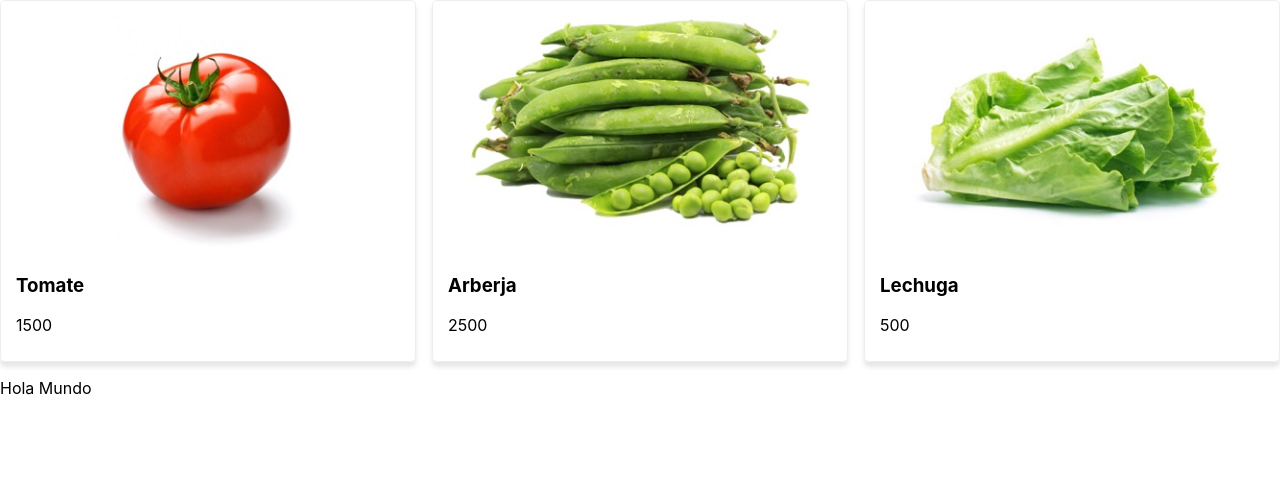
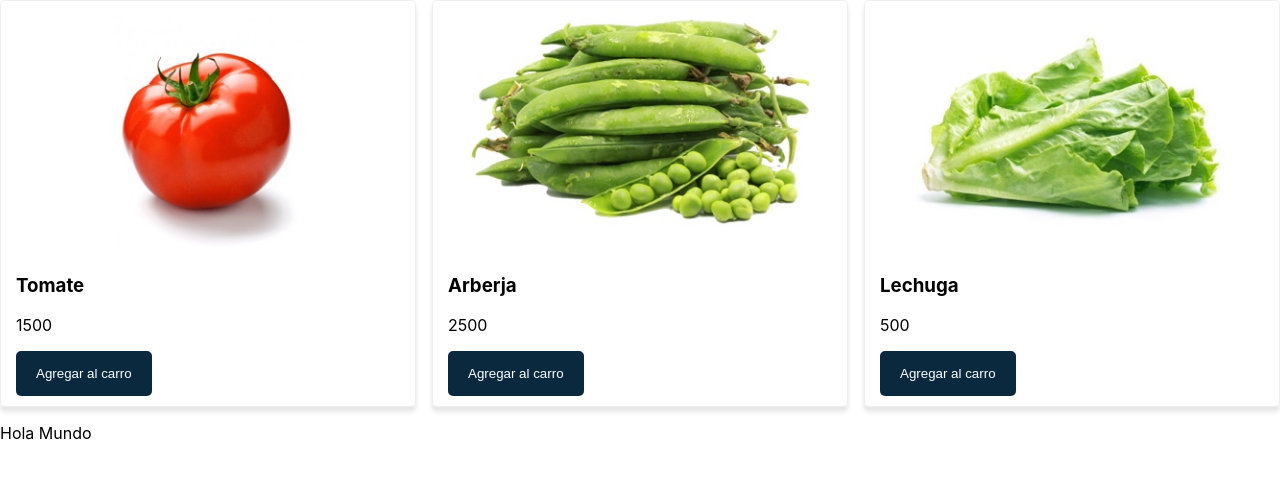
Before and after one commit to MedinaGitHub/carro-de-compra, a React (Create React App) app: page / in a window 1280 px wide. Shown: the top 478 px of the page. Built offline with nearby package versions, Linux system fonts and the light colour scheme.

Commit message:
lesson 44

```diff
--- /dev/null
+++ b/src/components/Button.js
@@ -0,0 +1,25 @@
+import { Component } from 'react'
+
+const styles = {
+    button: {
+        backgroundColor: '#0A283E',
+        color: '#fff',
+        padding: '15px 20px',
+        border: 'none',
+        borderRadius: '5px',
+        cursor: 'pointer'
+    }
+}
+
+class Button extends Component {
+    render() {
+        return (
+            <button
+                style={styles.button}
+                {...this.props}
+            />
+        )
+    }
+}
+
+export default Button
--- a/src/components/Producto.js
+++ b/src/components/Producto.js
@@ -1,4 +1,5 @@
 import { Component } from 'react'
+import Button from './Button'
 
 const styles ={
     producto:{
@@ -16,12 +17,15 @@
 
 class Producto extends Component {
     render() {
-        const { producto } = this.props
+        const { producto, agregarAlCarro } = this.props
         return (
             <div style={styles.producto}>
                 <img style={styles.img} alt={producto.name} src={producto.img} />
                 <h3>{producto.name}</h3>
                 <p>{producto.price}</p>
+                <Button onClick={()=> agregarAlCarro(producto)}>
+                    Agregar al carro
+                </Button>
             </div>
         )
     }
```
